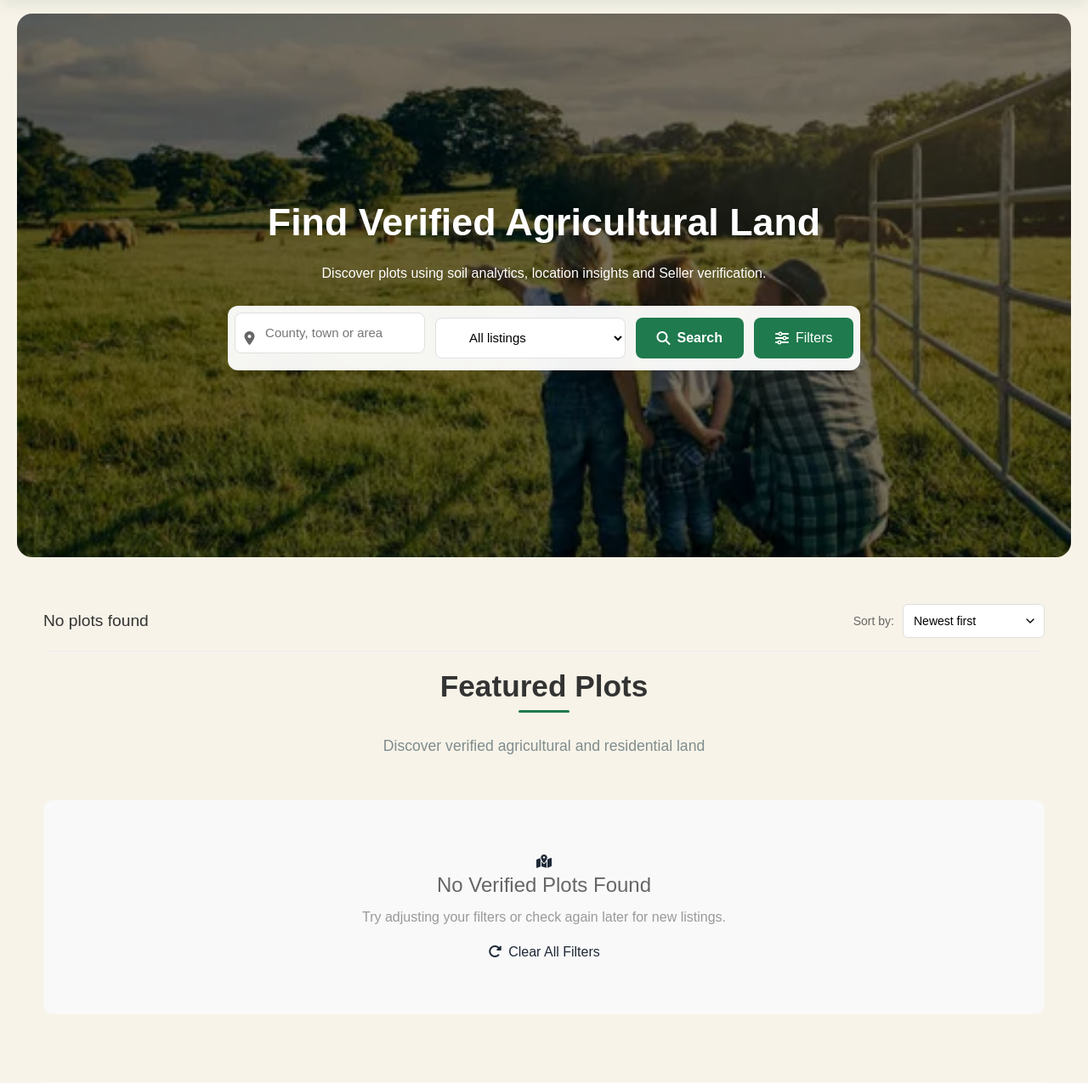
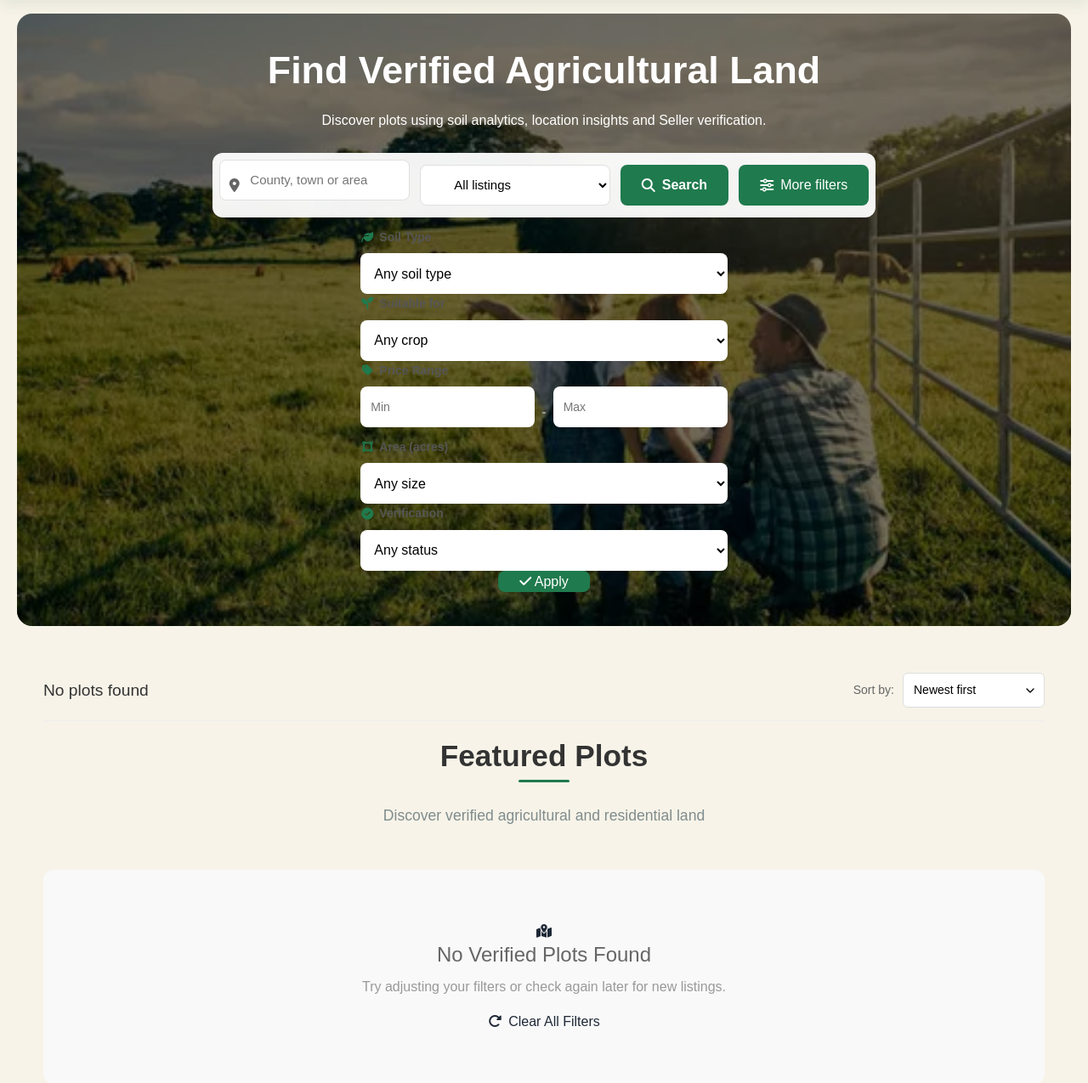
Before and after one commit to ejuma411/AgriPlot, a Django app: page / in a window 1280 px wide. Shown: the part 72-1347 px from the top of the page at 85% size. Run offline with Django 4.2, Linux system fonts and the light colour scheme; data that the repository does not hold is empty; some libraries are stand-ins or nearby versions.

Commit message:
Smal small changes

```diff
--- a/templates/listings/home.html
+++ b/templates/listings/home.html
@@ -51,20 +51,19 @@
                 </button>
 
                 <button type="button" class="filter-toggle-btn" id="filterToggle">
-                    <i class="fas fa-sliders-h"></i> Filters
+                    <i class="fas fa-sliders-h"></i> More filters
                     {% if has_active_filters %}
                     <span class="filter-badge">{{ active_filters_count }}</span>
                     {% endif %}
                 </button>
             </div>
 
-            <!-- Advanced filters panel - collapsible -->
-            <div class="advanced-filters" id="advancedFilters" style="display: {% if has_active_filters %}block{% else %}none{% endif %};">
-                <div class="filters-grid">
+            <!-- Quick filters row - always visible -->
+            <div class="quick-filters" id="quickFilters">
                 <!-- Soil Type -->
                 <div class="filter-group">
                     <label><i class="fas fa-leaf"></i> Soil Type</label>
-                        <select name="soil_type" class="filter-select">
+                    <select name="soil_type" class="filter-select quick-filter-input">
                         <option value="">Any soil type</option>
                         {% for soil in soil_types %}
                         <option value="{{ soil }}" {% if soil == filter_soil_type %}selected{% endif %}>
@@ -77,7 +76,7 @@
                 <!-- Crop Type -->
                 <div class="filter-group">
                     <label><i class="fas fa-seedling"></i> Suitable for</label>
-                        <select name="crop_preset" class="filter-select">
+                    <select name="crop_preset" class="filter-select quick-filter-input">
                         <option value="">Any crop</option>
                         {% for key, preset in crop_presets.items %}
                         <option value="{{ key }}" {% if key == filter_crop %}selected{% endif %}>
@@ -87,33 +86,22 @@
                     </select>
                 </div>
 
-                    <!-- Land Type -->
-                    <div class="filter-group">
-                        <label><i class="fas fa-mountain"></i> Land Type</label>
-                        <select name="land_type" class="filter-select">
-                            <option value="">Any land type</option>
-                            <option value="agricultural" {% if request.GET.land_type == 'agricultural' %}selected{% endif %}>Agricultural</option>
-                            <option value="mixed_use" {% if request.GET.land_type == 'mixed_use' %}selected{% endif %}>Mixed Use</option>
-                            <option value="commercial" {% if request.GET.land_type == 'commercial' %}selected{% endif %}>Commercial</option>
-                        </select>
-                    </div>
-
                 <!-- Price Range -->
                 <div class="filter-group price-range-group">
                     <label><i class="fas fa-tag"></i> Price Range</label>
                     <div class="price-inputs">
                             <input type="number" name="min_price" placeholder="Min"
-                                   value="{{ request.GET.min_price|default:'' }}" class="price-input">
+                                   value="{{ request.GET.min_price|default:'' }}" class="price-input quick-filter-input">
                         <span class="price-separator">-</span>
                             <input type="number" name="max_price" placeholder="Max"
-                                   value="{{ request.GET.max_price|default:'' }}" class="price-input">
+                                   value="{{ request.GET.max_price|default:'' }}" class="price-input quick-filter-input">
                     </div>
                 </div>
 
                 <!-- Area Size -->
                 <div class="filter-group">
                     <label><i class="fas fa-vector-square"></i> Area (acres)</label>
-                        <select name="area_range" class="filter-select">
+                    <select name="area_range" class="filter-select quick-filter-input">
                         <option value="">Any size</option>
                         <option value="0-1" {% if request.GET.area_range == '0-1' %}selected{% endif %}>Under 1 acre</option>
                         <option value="1-5" {% if request.GET.area_range == '1-5' %}selected{% endif %}>1 - 5 acres</option>
@@ -126,10 +114,30 @@
                 <!-- Verification Status -->
                 <div class="filter-group">
                     <label><i class="fas fa-check-circle"></i> Verification</label>
-                        <select name="verification" class="filter-select">
+                    <select name="verification" class="filter-select quick-filter-input">
                         <option value="">Any status</option>
                         <option value="verified" {% if request.GET.verification == 'verified' %}selected{% endif %}>Verified only</option>
                         <option value="pending" {% if request.GET.verification == 'pending' %}selected{% endif %}>Pending verification</option>
+                    </select>
+                </div>
+                <div class="quick-apply">
+                    <button type="submit" class="quick-apply-btn">
+                        <i class="fas fa-check"></i> Apply
+                    </button>
+                </div>
+            </div>
+
+            <!-- Advanced filters panel - collapsible -->
+            <div class="advanced-filters" id="advancedFilters" style="display: {% if has_active_filters %}block{% else %}none{% endif %};">
+                <div class="filters-grid">
+                    <!-- Land Type -->
+                    <div class="filter-group">
+                        <label><i class="fas fa-mountain"></i> Land Type</label>
+                        <select name="land_type" class="filter-select">
+                            <option value="">Any land type</option>
+                            <option value="agricultural" {% if request.GET.land_type == 'agricultural' %}selected{% endif %}>Agricultural</option>
+                            <option value="mixed_use" {% if request.GET.land_type == 'mixed_use' %}selected{% endif %}>Mixed Use</option>
+                            <option value="commercial" {% if request.GET.land_type == 'commercial' %}selected{% endif %}>Commercial</option>
                         </select>
                     </div>
 
@@ -192,7 +200,7 @@
 </section>
 
 <!-- RESULTS HEADER (add after hero section) -->
-<section class="results-header container95">
+<section class="results-header container95" id="resultsHeader">
     <div class="results-info">
         <h3>
             {% if plots_count %}
@@ -1182,6 +1190,17 @@ document.addEventListener("DOMContentLoaded", function() {
         });
     }
 
+    // Auto-submit on quick filter change
+    const quickFilters = document.getElementById('quickFilters');
+    if (quickFilters) {
+        const quickInputs = quickFilters.querySelectorAll('.quick-filter-input');
+        quickInputs.forEach(input => {
+            input.addEventListener('change', function() {
+                document.getElementById('searchForm').submit();
+            });
+        });
+    }
+
     // Price range validation
     const minPrice = document.querySelector('input[name="min_price"]');
     const maxPrice = document.querySelector('input[name="max_price"]');
@@ -1201,19 +1220,24 @@ document.addEventListener("DOMContentLoaded", function() {
         maxPrice.addEventListener('change', validatePrice);
     }
 
-    // Preserve scroll position after form submit
+    // Jump to results after form submit
     const form = document.getElementById('searchForm');
     if (form) {
         form.addEventListener('submit', function() {
-            sessionStorage.setItem('scrollPosition', window.scrollY);
+            sessionStorage.setItem('scrollToResults', 'true');
         });
     }
 
-    // Restore scroll position
-    const scrollPos = sessionStorage.getItem('scrollPosition');
-    if (scrollPos) {
-        window.scrollTo(0, parseInt(scrollPos));
-        sessionStorage.removeItem('scrollPosition');
+    // Scroll to results header if requested
+    const scrollToResults = sessionStorage.getItem('scrollToResults');
+    if (scrollToResults) {
+        const resultsHeader = document.getElementById('resultsHeader');
+        if (resultsHeader) {
+            setTimeout(() => {
+                resultsHeader.scrollIntoView({ behavior: 'smooth', block: 'start' });
+            }, 0);
+        }
+        sessionStorage.removeItem('scrollToResults');
     }
 
     // Your existing slider code...
```
Also changed, not shown: static/css/templates.css (+48 -0 lines). Lines whose indentation alone changed are shown as unchanged.
